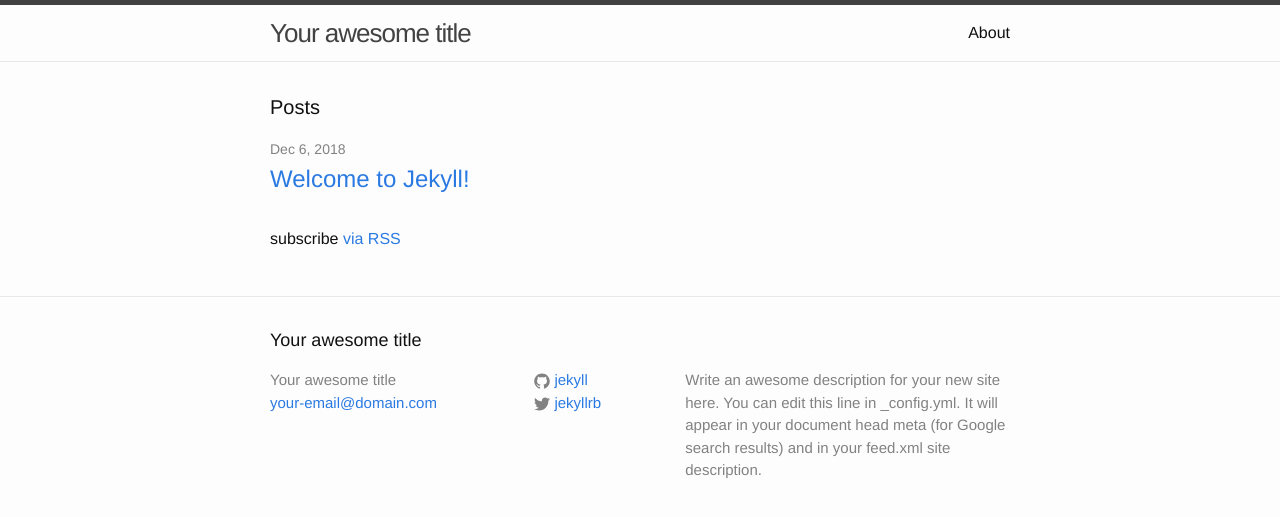
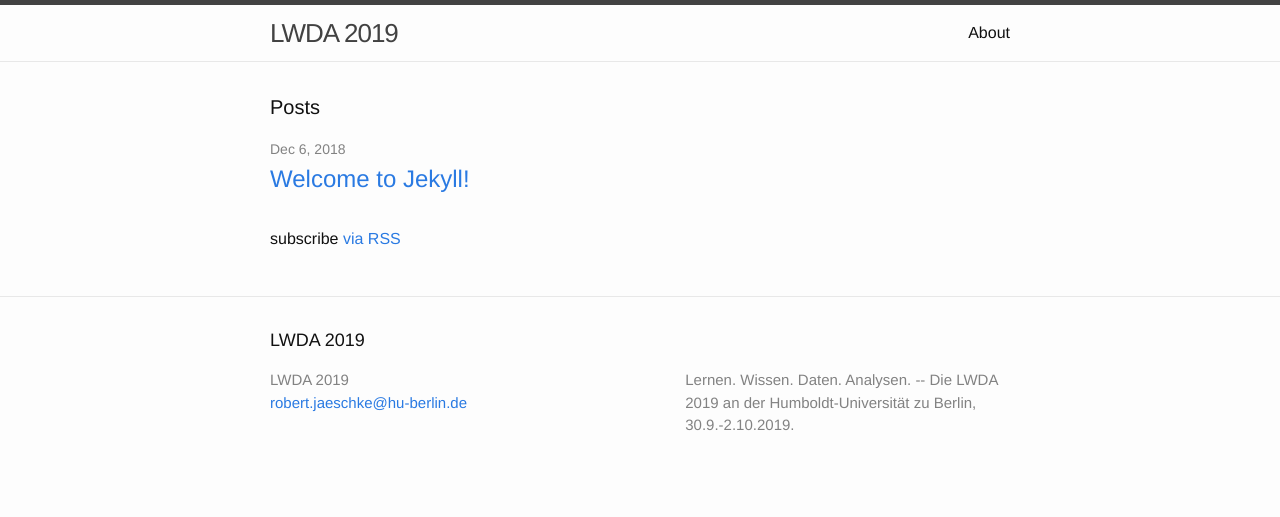
Before and after one commit to rjoberon/LWDA2019, a Jekyll site: the page built from index.html, in a window 1280 px wide. Shown: the top 517 px of the page. Built offline with Jekyll 4.4.1, drawn with Linux system fonts in a browser that asks for light colours.

Commit message:
+Metadaten angepasst

```diff
--- a/_config.yml
+++ b/_config.yml
@@ -6,21 +6,14 @@
 # 'jekyll serve'. If you change this file, please restart the server process.
 
 # Site settings
-title: Your awesome title
-email: your-email@domain.com
+title: LWDA 2019
+email: robert.jaeschke@hu-berlin.de
 description: > # this means to ignore newlines until "baseurl:"
-  Write an awesome description for your new site here. You can edit this
-  line in _config.yml. It will appear in your document head meta (for
-  Google search results) and in your feed.xml site description.
-baseurl: "" # the subpath of your site, e.g. /blog
-url: "http://yourdomain.com" # the base hostname & protocol for your site
-twitter_username: jekyllrb
-github_username:  jekyll
+  Lernen. Wissen. Daten. Analysen. -- Die LWDA 2019 an der Humboldt-Universität zu Berlin, 30.9.-2.10.2019.
+baseurl: /ibi/lwda2019
+url: https://pages.cms.hu-berlin.de
 
 # theme: jekyll-theme-tactile
-url: https://pages.cms.hu-berlin.de
-baseurl: /ibi/lwda2019
-
 
 # Build settings
 markdown: kramdown
```
